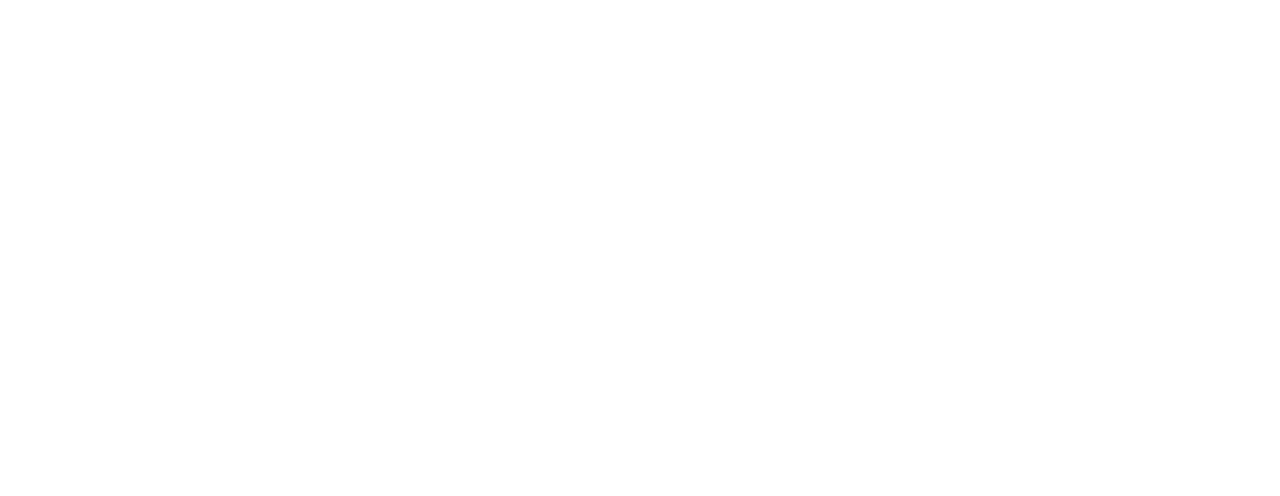
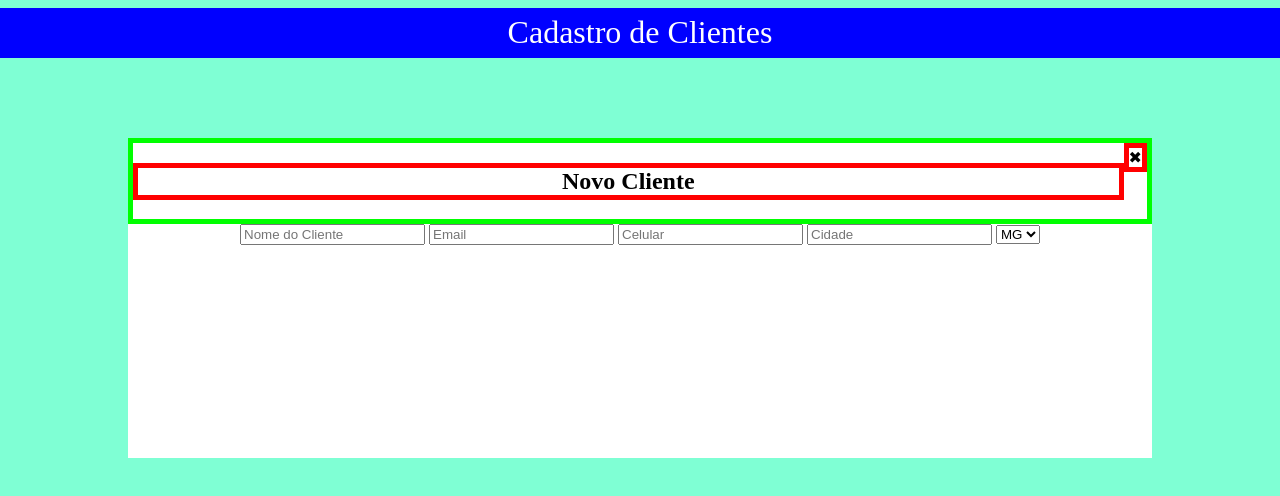
Before and after one commit to carvalhodanielg/crud-clientes, a plain HTML site: page index.html in a window 1280 px wide. Drawn offline with Linux system fonts and the light colour scheme.

Commit message:
Definition of initial HTML and CSS

```diff
--- a/index.html
+++ b/index.html
@@ -5,8 +5,83 @@
     <meta http-equiv="X-UA-Compatible" content="IE=edge">
     <meta name="viewport" content="width=device-width, initial-scale=1.0">
     <title>Cadastro de Clientes</title>
+
+    <link rel="stylesheet" href="./style.css">
+    <link rel="stylesheet" href="./modal.css">
+    <script src="./scripts.js"></script>
+
 </head>
 <body>
+    <header class="cadastroPrincipal">Cadastro de Clientes</header>
+
+    <main>
+        <button type="button" id = "ClientAdd">Novo Cliente</button>
+
+        <table>
+            <thead>
+                <tr>
+                    <th>Nome</th>
+                    <th>E-mail</th>
+                    <th>Celular</th>
+                    <th>Cidade</th>
+                    <th>Estado</th>
+                    <th>Ação</th>
+                </tr>
+            </thead>
+
+            <tbody>
+                <tr>
+                    <td>Daniel exemplo</td>
+                    <td>daniel@exemplo.com</td>
+                    <td>33 999999123</td>
+                    <td>SJE</td>
+                    <td>MG</td>
+                    <td>
+                        <button type="button" id="editButton">Editar</button>
+                        <button type="button" id="removeButton">Remover</button>
+                    </td>
+                </tr>
+            </tbody>
+        </table>
+
+        <div class="modal" id="modal">
+            <div class="modalBody" id="modalBody">
+                <header id="addClientModal">
+                    <h2 id="novoClienteTXT">Novo Cliente</h2>
+                    <span class="modalExit" id="modalExit">&#10006;</span>
+                </header>
+
+                <form class="modalForm" id="modalForm">
+                    <input type="text" id="modalName" name="modalName" placeholder="Nome do Cliente">
+                    <input type="text" id="modalEmail" name="modalEmail" placeholder="Email">
+                    <input type="text" id="modalCelular" name="modalCelular" placeholder="Celular">
+                    <input type="text" id="modalCity" name="modalCity" placeholder="Cidade">
+                    <select name="modalState" id="modalState" placeholder="Estado" size="1" >
+                        <option value="MG">MG</option>
+                        <option value="SP">SP</option>
+                    </select>
+                    <!-- Tentar fazer com Json se sobrar tempo -->
+
+
+                </form>
+
+
+
+            </div>
+
+
+
+
+
+
+
+        </div>
+
+
+
+
+    </main>
+
 
 </body>
 </html>
--- /dev/null
+++ b/modal.css
@@ -0,0 +1,41 @@
+.modal{
+   position: fixed;
+
+
+   height: 100%;
+   width: 100%;
+   background: #ffffff;
+   opacity: 1;
+   z-index: 1;
+
+
+   margin: 0 auto;
+   width: 80vw;
+   height: 40vh;
+
+display: flex;
+flex-direction: column;
+}
+
+
+#addClientModal{
+    border: solid rgb(0, 255, 0) 5px;
+    display: flex;
+    flex-direction: row;
+    align-content: middle;
+}
+
+
+#novoClienteTXT{
+
+    border: solid red 5px;
+    width: 80vw;
+    height: fit-content;
+    align-content: middle;
+}
+
+#modalExit{
+    border: solid red 5px;
+    height: fit-content;
+
+}
--- /dev/null
+++ b/style.css
@@ -0,0 +1,44 @@
+body{
+
+    display: flex;
+    flex-direction: column;
+    align-items: center;
+    position: relative;
+    background-color: aquamarine;
+    box-sizing: border-box;
+
+
+}
+
+main{
+    display: flex;
+    flex-direction: column;
+    width: 80vw;
+    align-items: stretch;
+    text-align: center;
+
+}
+
+#ClientAdd{
+    width: fit-content;
+    height: 5vh;
+    margin-bottom: 3vh;
+
+}
+
+
+.cadastroPrincipal{
+
+    box-sizing: border-box;
+    display: flex;
+    flex-direction: column;
+    align-content: center;
+    background-color: blue;
+    margin-bottom: 10vh;
+    /* margin-left: 10%; */
+    padding: .5%;
+    width: 100vw;
+    text-align: center;
+    color: white;
+    font-size: 2rem;
+}
```
Also changed, not shown: estados.js (added, +14 -0 lines), stylle.css (deleted).
